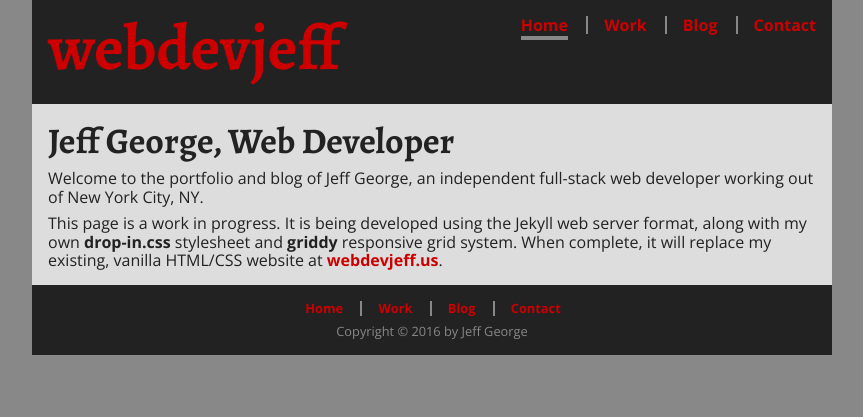
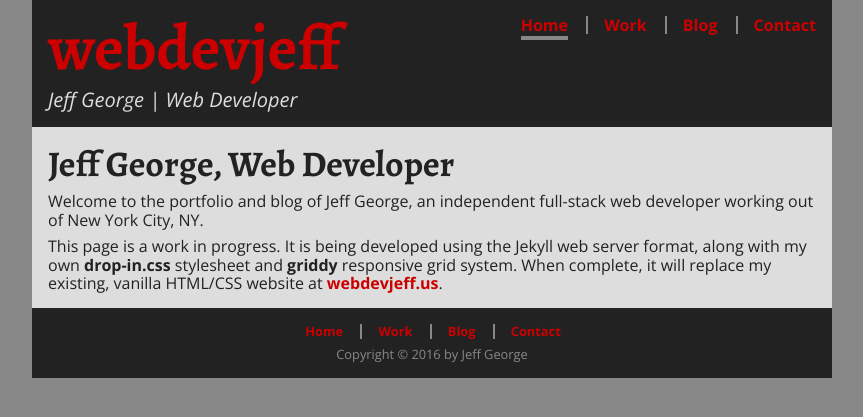
Before and after one commit to webdevjeffus/webdev-new, a Jekyll site: the page built from index.md, in a window 1280 px wide. Shown: the top 417 px of the page, without its empty margins (208-1071 px from the left). Built offline with Jekyll 4.4.1, drawn with Linux system fonts in a browser that asks for light colours; nearby versions of some CDN libraries.

Commit message:
Add subhead to header

```diff
--- a/_layouts/default.html
+++ b/_layouts/default.html
@@ -15,7 +15,10 @@
 
 <body>
   <header>
-    <h1><a href="{{site.baseurl}}/">webdevjeff</a></h1>
+    <div>
+      <h1><a href="{{site.baseurl}}/">webdevjeff</a></h1>
+      <p>Jeff George | Web Developer</p>
+    </div>
     {% include nav-main.html %}
   </header>
 
```
